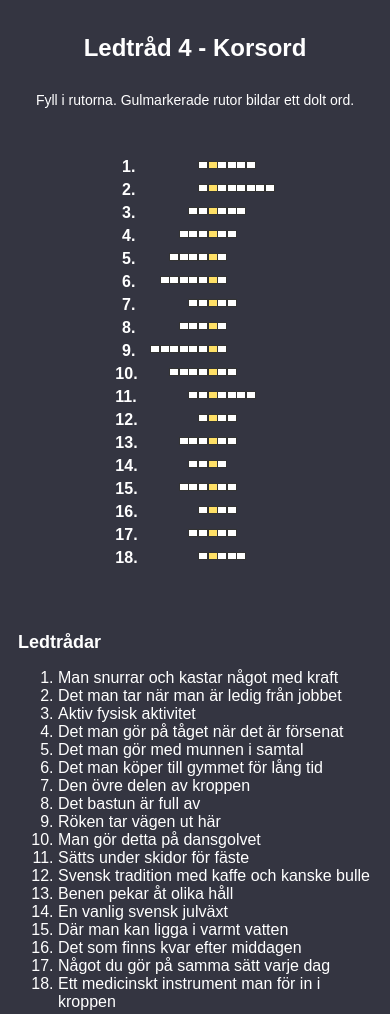
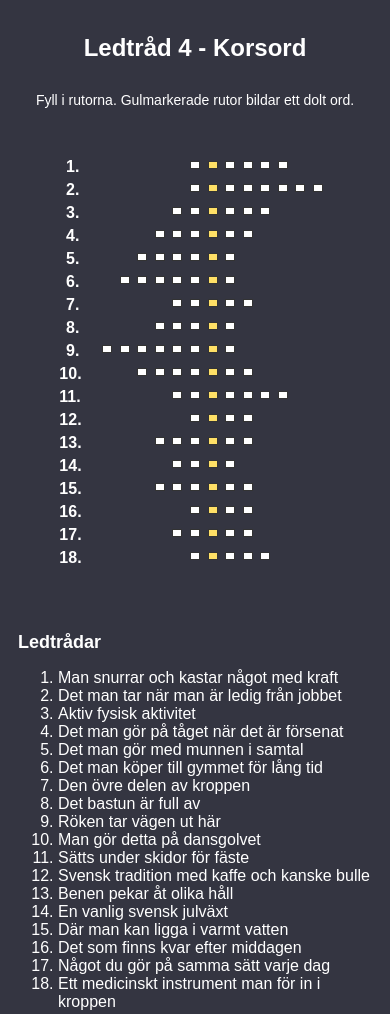
Before and after one commit to stekbring/lag1, a plain HTML site: page ljud4/index.html in a window 390 px wide. Drawn offline with Linux system fonts and the light colour scheme.

Commit message:
Update index.html

```diff
--- a/ljud4/index.html
+++ b/ljud4/index.html
@@ -73,7 +73,7 @@
             width: 1em;
             height: 1.2em;
             font-size: 0.5em;
-            margin-right:0.2em;
+            margin-right:1.2em;
         }
         .cell {
             width: 1em;
```
